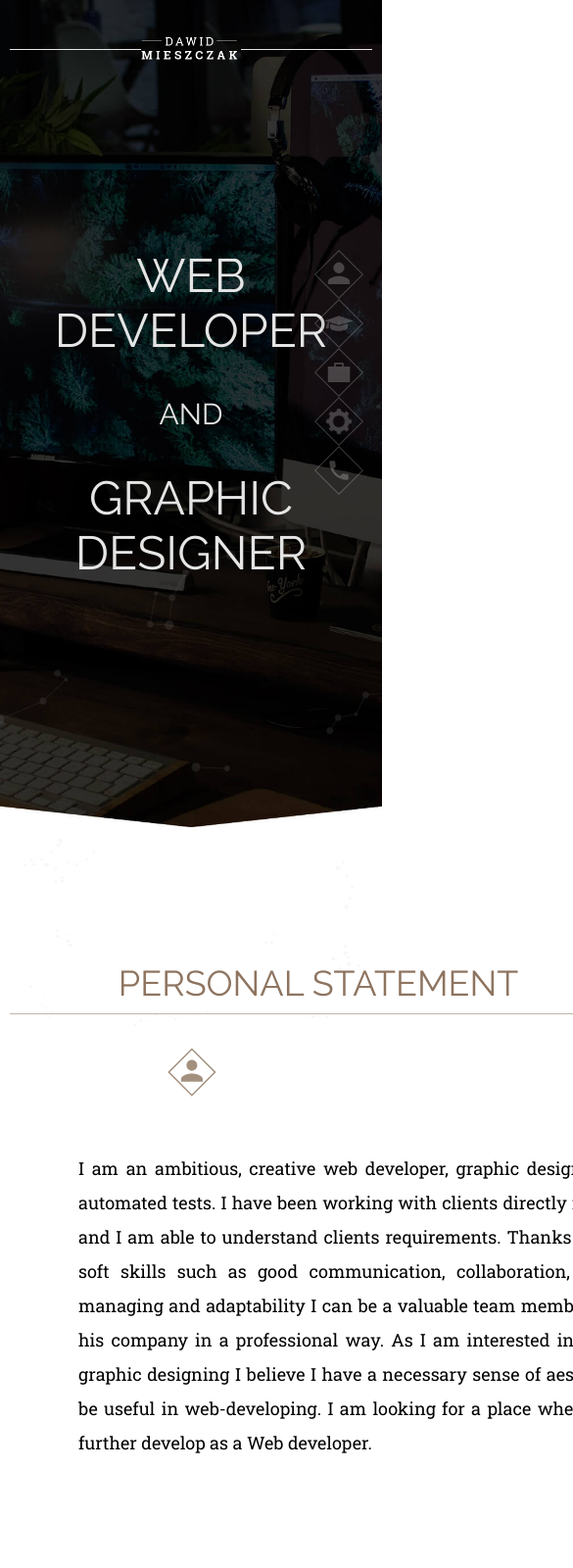
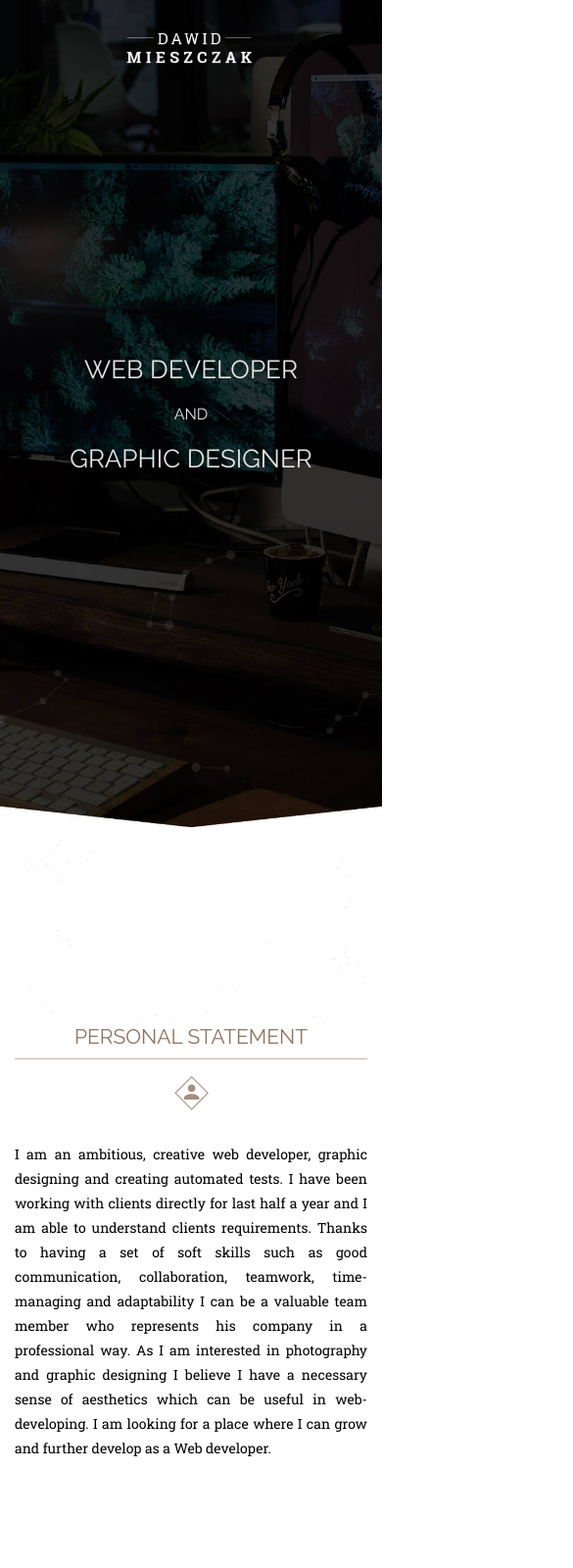
Before and after one commit to DmiE/CVSite, a website built with Parcel: page src/index.html in a window 390 px wide. Shown: the top 1600 px of the page at 98% size, 585 px wide, since content can reach past the window. Built offline with nearby package versions, Linux system fonts and the light colour scheme.

Commit message:
add responsive diesign

```diff
--- a/src/css/main.scss
+++ b/src/css/main.scss
@@ -69,18 +69,25 @@ h1,
 h2,
 h3 {
   font-family: 'Raleway';
+
+  @include small {
     margin: 10px 50px;
+  }
 }
 
 h4,
 h5 {
   font-family: 'Roboto Slab';
   font-weight: 300;
-  font-size: 20px;
+  font-size: 16px;
   color: color(main);
   letter-spacing: 5px;
   text-align: center;
   margin: 10px 0;
+
+  @include small {
+    font-size: 20px;
+  }
 }
 
 h5 {
@@ -88,11 +95,15 @@ h5 {
 }
 
 h2 {
-  font-size: 36px;
+  font-size: 21px;
   text-transform: uppercase;
   font-weight: 400;
   text-align: center;
   margin-bottom: 10px;
+
+  @include small {
+    font-size: 36px;
+  }
 }
 
 .square-menu {
@@ -106,6 +117,11 @@ h2 {
   z-index: 10;
   opacity: 0.5;
   transition-duration: 300ms;
+  display: none;
+
+  @include large {
+    display: block;
+  }
 
   &:hover {
     opacity: 1;
@@ -139,7 +155,7 @@ section {
 
 .container {
   width: 100%;
-  padding: 0 10px;
+  padding: 0 15px;
 
   @include turbo-large {
     width: 100%;
@@ -157,34 +173,56 @@ section {
 }
 
 .section__title-container {
-  width: 630px;
+  width: 100%;
+  max-width: 630px;
   border-bottom: solid 1px color(myGold-light);
   margin: 0 auto;
 }
 
 .section__title-container__white {
-  width: 630px;
+  width: 100%;
+  max-width: 630px;
   border-bottom: solid 1px color(main);
   margin: 0 auto;
 }
 
 .section__icon {
+  width: 70px;
+  height: 70px;
+  display: block;
+  margin: 0 auto;
+
+  @include small {
     width: 100px;
     height: 100px;
-  display: block;
     margin: 10px auto;
+  }
 }
 
 .section__paragraph-container {
-  width: 800px;
+  width: 100%;
+  max-width: 800px;
   margin: 0 auto;
 }
 
 .text__paragraph {
-  margin: 30px 70px 70px 70px;
+  line-height: 25px;
+  font-size: 14px;
+  text-align: justify;
+
+  @include very-small {
+    line-height: 30px;
+    font-size: 16px;
+  }
+
+  @include small {
     line-height: 35px;
     font-size: 18px;
-  text-align: justify;
+  }
+
+  @include medium {
+    margin: 30px 70px 70px 70px;
+  }
 }
 
 .text__white {
@@ -197,23 +235,40 @@ header {
   position: absolute;
   top: 0;
   left: 0;
+}
+
+.header__container {
   display: flex;
   flex-direction: row;
   justify-content: space-around;
   align-items: center;
+  height: 100%;
 }
 
 .header__line {
   border-bottom: 1px solid #e5e5e5;
   padding-top: 1px;
-  width: 490px;
+  width: calc(50% - 110px);
+  margin: 0 90px;
+  display: none;
+
+  @include large {
     display: block;
+  }
 }
 
 .header__logo {
-  width: 102px;
+  width: 133px;
   height: auto;
   margin: 0;
+
+  @include very-small {
+    width: 150px;
+  }
+
+  @include small {
+    width: 170px;
+  }
 
   @include medium {
     width: 200px;
@@ -240,13 +295,31 @@ header {
 }
 
 h1 {
+  font-size: 26px;
+  font-weight: 300;
+  margin: 5px 0px;
+
+  @include small {
+    font-size: 35px;
+    margin: 10px 0px;
+  }
+
+  @include large {
     font-size: 48px;
-  font-weight: 300;
     margin: 30px 0px;
   }
+}
 h3 {
+  font-size: 16px;
+  font-weight: 300;
+
+  @include small {
+    font-size: 21px;
+  }
+
+  @include large {
     font-size: 30px;
-  font-weight: 300;
+  }
 }
 
 .section__personal-statement {
@@ -389,8 +462,12 @@ h3 {
     text-transform: uppercase;
     font-family: 'Roboto Slab';
     font-size: 14px;
+    margin: 10px auto;
+    transition-duration: 300ms;
+
+    @include small {
       margin: 0 50px;
-    transition-duration: 300ms;
+    }
   }
 
   button:hover {
@@ -408,11 +485,22 @@ h3 {
 
 .footer__container {
   border-top: color(main) solid 1px;
+  width: calc(100% - 30px);
+  margin: auto;
+
+  @include small {
+    width: calc(100% - 180px);
+  }
 }
 
 .footer__logo {
+  width: 100px;
+  height: auto;
+  margin: 10px auto;
+  display: block;
+
+  @include small {
     width: 150px;
-  height: auto;
     margin: 20px auto;
-  display: block;
   }
+}
--- a/src/index.html
+++ b/src/index.html
@@ -210,10 +210,12 @@
         </svg>
       </a>
     </div>
-    <header class="container">
-      <span class="header__line"></span>
-      <img class="header__logo" src="/assets/logo.png" />
-      <span class="header__line"></span>
+    <header>
+      <div class="container header__container">
+        <span class="header__line"></span>
+        <img class="header__logo" src="/assets/logo.png" />
+        <span class="header__line"></span>
+      </div>
     </header>
     <section id="section__hero" class="section__hero">
       <div class="intro">
@@ -371,7 +373,7 @@
       </div>
     </section>
 
-    <section id="section__contact" class="section__contact">
+    <section id="section__contact" class="section__contact container">
       <div class="section__title-container__white">
         <h2 class="section__title__white">Contact me</h2>
       </div>
@@ -381,8 +383,8 @@
         <button>call me</button>
       </div>
     </section>
-    <footer id="footer" class="footer container">
-      <div class="footer__container">
+    <footer id="footer" class="footer">
+      <div class="container footer__container">
         <img class="footer__logo" src="/assets/logo.png" />
       </div>
     </footer>
```
Lines whose indentation alone changed are shown as unchanged.
